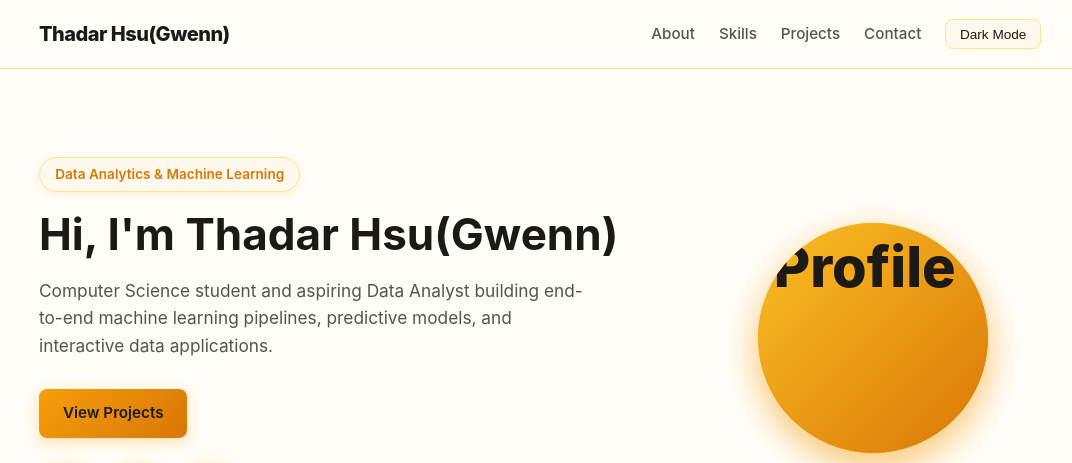
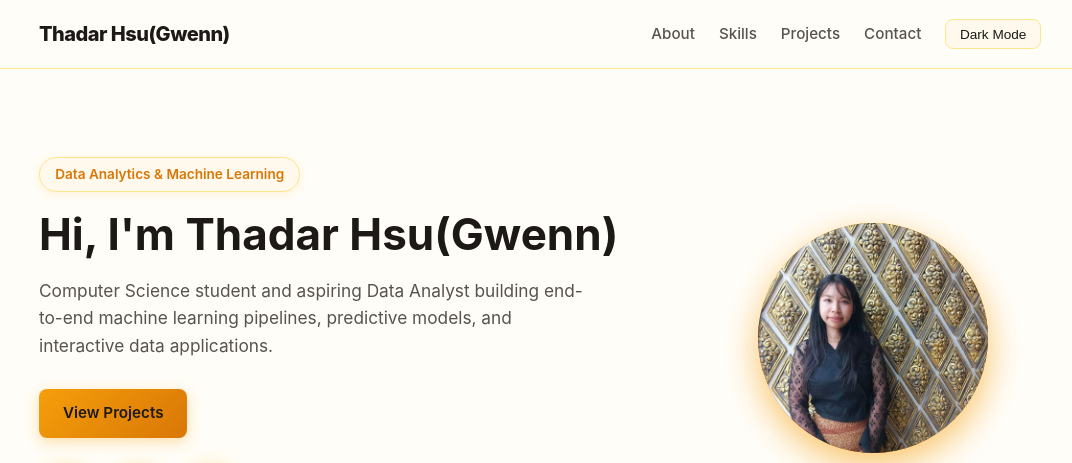
Before and after one commit to Gwenn4U/Gwenn.github.io, a plain HTML site: page index.html in a window 1280 px wide. Shown: the top 463 px of the page, without its empty margins (100-1172 px from the left). Drawn offline with Linux system fonts and the light colour scheme.

Commit message:
Update index.html
Fix image

```diff
--- a/index.html
+++ b/index.html
@@ -65,7 +65,7 @@
       </div>
       <div class="avatar-box">
 
-        <div class="avatar-placeholder"><img src="/images/gwenn.jpg" alt="Profile" class="avatar-placeholder"></div>
+        <div class="avatar-placeholder"><img src="/gwenn.jpg" alt="Profile" class="avatar-placeholder"></div>
       </div>
     </section>
 
```
